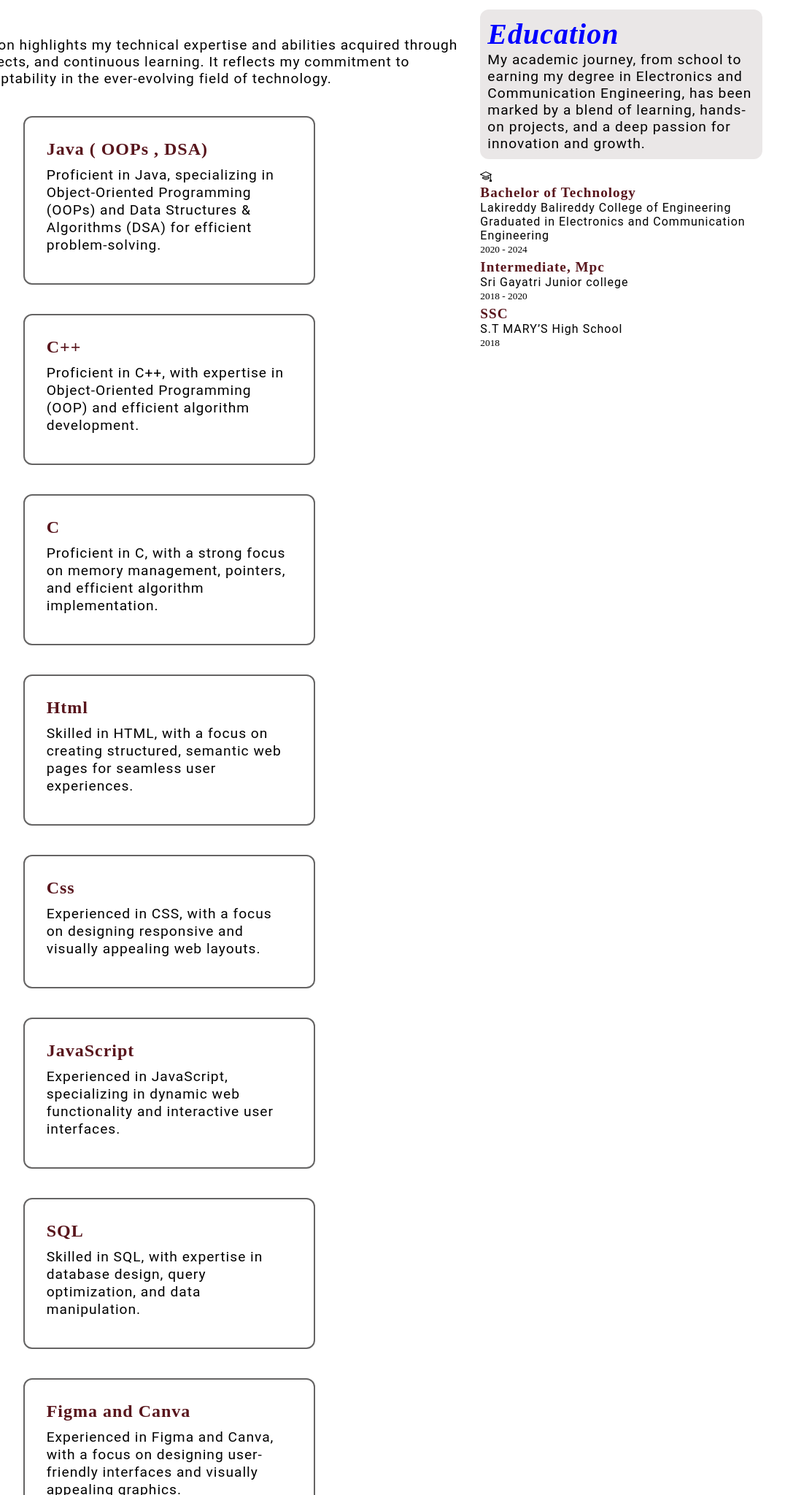
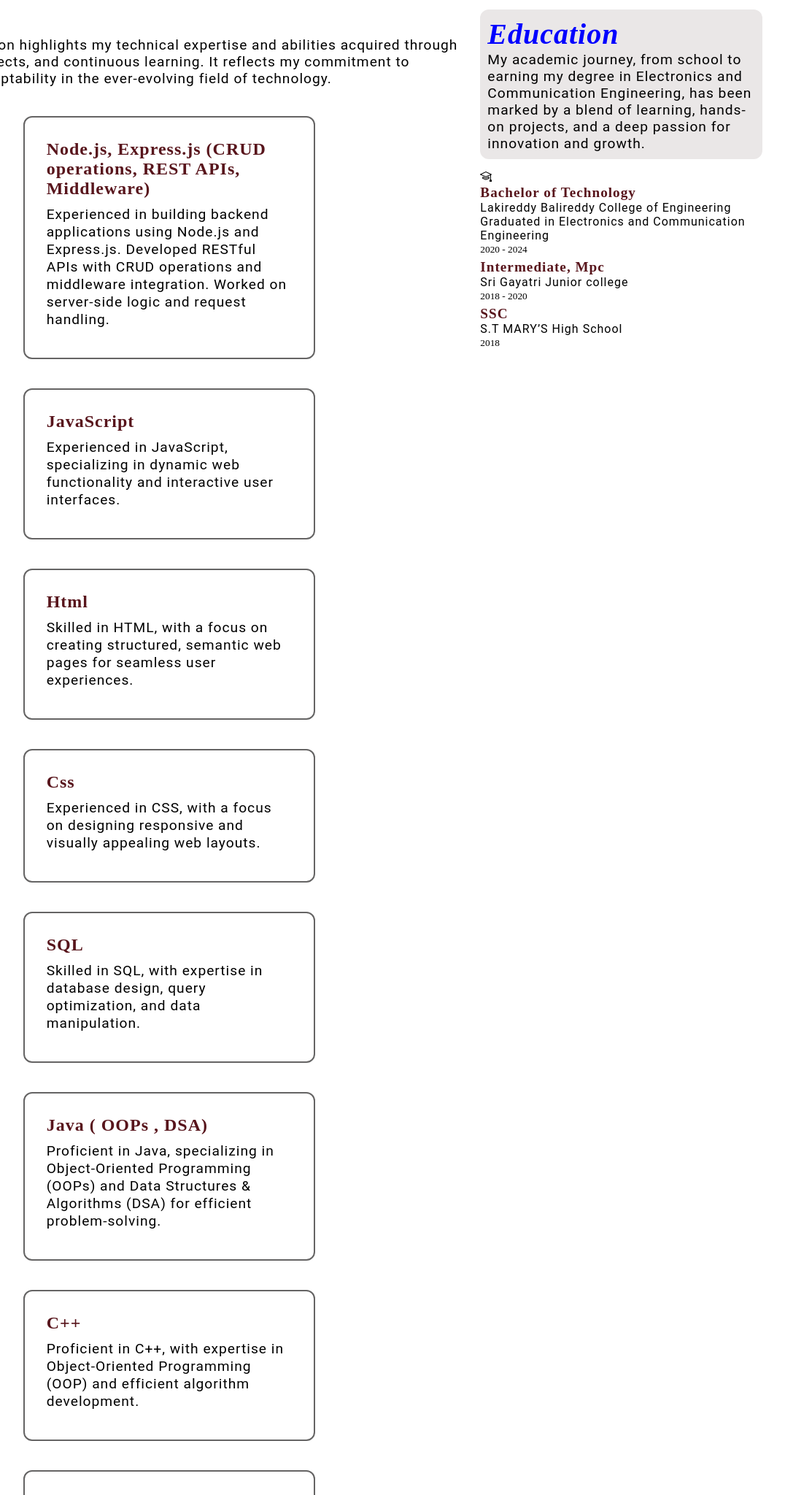
Before and after one commit to MALLIKHARJUN-02/MALLIKHARJUN-02, a plain HTML site: page about.html in a window 1280 px wide. Shown: the part 351-2399 px from the top of the page at 73% size, without its empty margins (185-1261 px from the left). Drawn offline with Linux system fonts and the light colour scheme.

Commit message:
updated skills projects and navagations

```diff
--- a/about.html
+++ b/about.html
@@ -8,7 +8,8 @@
         content="Professional Portfolio of Chilukuri Mallikharjun Reddy. Showcasing skills in web development, Java, C++, and project implementations.">
     <meta name="keywords" content="Portfolio, Web Development, Java, C++, HTML, CSS, JavaScript, Bootstrap">
     <meta name="author" content="Chilukuri Mallikharjun Reddy">
-    <meta http-equiv="Content-Security-Policy" content="default-src 'self'; script-src 'self' https://fonts.googleapis.com; style-src 'self' https://fonts.googleapis.com;">
+    <meta http-equiv="Content-Security-Policy"
+        content="default-src 'self'; script-src 'self' https://fonts.googleapis.com; style-src 'self' https://fonts.googleapis.com;">
     <link rel="icon" type="image/png" sizes="32x32" href="./assets/images/mkr.jpg">
     <link rel="apple-touch-icon" sizes="180x180" href="./assets/images/mkr.jpg">
 
@@ -50,14 +51,17 @@
 
         <div id="introduction" class="introduction first_after_nav">
             <h1>Introduction</h1>
-            <p id="mainintro">My name is <strong>Chilukuri Mallikharjun Reddy</strong>. I graduated in Electronics and Communication
+            <p id="mainintro">My name is <strong>Chilukuri Mallikharjun Reddy</strong>. I graduated in Electronics and
+                Communication
                 Engineering from Lakireddy Balireddy College of Engineering in 2024. I am passionate about coding,
                 creating innovative projects, and constantly learning new technologies. My skills include programming in
                 Java, C, C++, Python, and web development. I enjoy building mini projects and playing cricket in my free
                 time, and I aspire to grow both personally and professionally through continuous learning and
                 collaboration.</p>
 
-                <p id="updatedintro">I'm <strong>Chilukuri Mallikharjun Reddy</strong>, a 2024 ECE graduate from Lakireddy Balireddy College of Engineering. I’m passionate about coding, project building, and learning new technologies. Skilled in Java, C, C++, Python, and web development.</p>
+            <p id="updatedintro">I'm <strong>Chilukuri Mallikharjun Reddy</strong>, a 2024 ECE graduate from Lakireddy
+                Balireddy College of Engineering. I’m passionate about coding, project building, and learning new
+                technologies. Skilled in Java, C, C++, Python, and web development.</p>
         </div>
 
         <div id="profile-info" class="profile-info">
@@ -66,12 +70,54 @@
 
                 <div class="skills">
                     <h2>Skills</h2>
-                        <p>The skills section highlights my technical expertise and abilities acquired through education, projects, and continuous learning. It reflects my commitment to growth and adaptability in the ever-evolving field of technology.</p>
+                    <p>The skills section highlights my technical expertise and abilities acquired through education,
+                        projects, and continuous learning. It reflects my commitment to growth and adaptability in the
+                        ever-evolving field of technology.</p>
+                </div>
+
+
+
+                <div class="nodeexpress s-i-card">
+                    <h3>Node.js, Express.js (CRUD operations, REST APIs, Middleware)</h3>
+                    <p>Experienced in building backend applications using Node.js and Express.js.
+                        Developed RESTful APIs with CRUD operations and middleware integration.
+                        Worked on server-side logic and request handling.</p>
+                    <!-- <a href="" rel="noopener noreferrer">[ Project ] GitHub</a> -->
+                </div>
+
+                <div class="JavaScript s-i-card">
+                    <h3>JavaScript</h3>
+                    <p>Experienced in JavaScript, specializing in dynamic web functionality and interactive user
+                        interfaces.</p>
+                    <!-- <a href="" rel="noopener noreferrer">[ Project ] GitHub</a> -->
+                </div>
+
+                <div class="Html s-i-card">
+                    <h3>Html</h3>
+                    <p>Skilled in HTML, with a focus on creating structured, semantic web pages for seamless user
+                        experiences.</p>
+                    <!-- <a href="" rel="noopener noreferrer">[ Project ] GitHub</a> -->
+                </div>
+
+
+                <div class="Css s-i-card">
+                    <h3>Css</h3>
+                    <p>Experienced in CSS, with a focus on designing responsive and visually appealing web layouts.
+                    </p>
+                    <!-- <a href="" rel="noopener noreferrer">[ Project ] GitHub</a> -->
+                </div>
+
+                <div class="SQl s-i-card">
+                    <h3>SQL</h3>
+                    <p>Skilled in SQL, with expertise in database design, query optimization, and data manipulation.
+                    </p>
+                    <!-- <a href="" rel="noopener noreferrer">[ Project ] GitHub</a> -->
                 </div>
 
                 <div class="java s-i-card">
                     <h3>Java ( OOPs , DSA)</h3>
-                        <p>Proficient in Java, specializing in Object-Oriented Programming (OOPs) and Data Structures & Algorithms (DSA) for efficient problem-solving.</p>
+                    <p>Proficient in Java, specializing in Object-Oriented Programming (OOPs) and Data Structures &
+                        Algorithms (DSA) for efficient problem-solving.</p>
 
                     <!-- <a href="" rel="noopener noreferrer">[ Project ] GitHub</a> -->
                 </div>
@@ -90,38 +136,10 @@
                     </p>
                 </div>
 
-                    <div class="Html s-i-card">
-                        <h3>Html</h3>
-                        <p>Skilled in HTML, with a focus on creating structured, semantic web pages for seamless user
-                            experiences.</p>
-                            <!-- <a href="" rel="noopener noreferrer">[ Project ] GitHub</a> -->
-                    </div>
-
-
-                    <div class="Css s-i-card">
-                        <h3>Css</h3>
-                        <p>Experienced in CSS, with a focus on designing responsive and visually appealing web layouts.
-                        </p>
-                        <!-- <a href="" rel="noopener noreferrer">[ Project ] GitHub</a> -->
-                    </div>
-
-                    <div class="JavaScript s-i-card">
-                        <h3>JavaScript</h3>
-                        <p>Experienced in JavaScript, specializing in dynamic web functionality and interactive user
-                            interfaces.</p>
-                            <!-- <a href="" rel="noopener noreferrer">[ Project ] GitHub</a> -->
-                    </div>
-
-                    <div class="SQl s-i-card">
-                        <h3>SQL</h3>
-                        <p>Skilled in SQL, with expertise in database design, query optimization, and data manipulation.
-                        </p>
-                        <!-- <a href="" rel="noopener noreferrer">[ Project ] GitHub</a> -->
-                    </div>
-
                 <div class="FigmaandCanva s-i-card">
                     <h3>Figma and Canva</h3>
-                        <p>Experienced in Figma and Canva, with a focus on designing user-friendly interfaces and visually appealing graphics.</p>
+                    <p>Experienced in Figma and Canva, with a focus on designing user-friendly interfaces and visually
+                        appealing graphics.</p>
                 </div>
 
                 <div class="GitandGitHub s-i-card">
@@ -183,32 +201,38 @@
                 <div class="step ct-card">
                     <h3>Completed the Soft Skills course Step by HINDU (The Hindu Group)</h3>
 
-                    <a href="https://drive.google.com/file/d/1lGDIB6wN3rwEDV46BREzPnA6g9K2qICB/view?usp=drive_link" rel="noopener noreferrer">View Certificate</a>
+                    <a href="https://drive.google.com/file/d/1lGDIB6wN3rwEDV46BREzPnA6g9K2qICB/view?usp=drive_link"
+                        rel="noopener noreferrer">View Certificate</a>
                 </div>
 
 
                 <div class="sdc ct-card">
                     <h3>Career Essentials in Software Development by Microsoft and Linkedln.</h3>
 
-                    <a href="https://drive.google.com/file/d/1fkfpopZ2Csvv7JGerujUZgiyePRs4W8N/view?usp=drive_link" rel="noopener noreferrer">View Certificate</a>
+                    <a href="https://drive.google.com/file/d/1fkfpopZ2Csvv7JGerujUZgiyePRs4W8N/view?usp=drive_link"
+                        rel="noopener noreferrer">View Certificate</a>
                 </div>
 
                 <div class="jntuk ct-card">
-                    <h3>Participated in Gesture controlled robot workshop in national technical and cultural fest organized by JNTUK</h3>
+                    <h3>Participated in Gesture controlled robot workshop in national technical and cultural fest
+                        organized by JNTUK</h3>
 
-                    <a href="https://drive.google.com/file/d/1bJY0GfZMXVJtV8sLdddN6nBGPDw7PJJN/view?usp=drive_link" rel="noopener noreferrer">View Certificate</a>
+                    <a href="https://drive.google.com/file/d/1bJY0GfZMXVJtV8sLdddN6nBGPDw7PJJN/view?usp=drive_link"
+                        rel="noopener noreferrer">View Certificate</a>
                 </div>
 
                 <div class="genai ct-card">
                     <h3>Career Essentials in Generative AI by Microsoft and LinkedIn.</h3>
 
-                    <a href="https://drive.google.com/file/d/1e-Tmx43GSnnXZgPE7TQ7BDH6T5t4aSDW/view?usp=drive_link"  rel="noopener noreferrer">View Certificate</a>
+                    <a href="https://drive.google.com/file/d/1e-Tmx43GSnnXZgPE7TQ7BDH6T5t4aSDW/view?usp=drive_link"
+                        rel="noopener noreferrer">View Certificate</a>
                 </div>
 
                 <div class="javainfosys ct-card">
                     <h3>Learn Programming with Java - An Interactive Way by Infosys Springboard.</h3>
 
-                    <a href="https://drive.google.com/file/d/1po6XmQuAv_5VgA_U6bwiNDZCZH0uTm5A/view?usp=drive_link" rel="noopener noreferrer">View Certificate</a>
+                    <a href="https://drive.google.com/file/d/1po6XmQuAv_5VgA_U6bwiNDZCZH0uTm5A/view?usp=drive_link"
+                        rel="noopener noreferrer">View Certificate</a>
                 </div>
 
             </div>
@@ -221,21 +245,25 @@
             <div class="interninfo">
 
                 <div class="bist int-card">
-                    <h3> VLSI Design for Testability Organized by BIST TECHNOLOGIES PVT.LTD. In Collaboration with APSCHE.</h3>
+                    <h3> VLSI Design for Testability Organized by BIST TECHNOLOGIES PVT.LTD. In Collaboration with
+                        APSCHE.</h3>
 
-                    <a href="https://drive.google.com/file/d/18d_Hk2KhuQgeygz5-sRWKMWkIis0mmlr/view?usp=drive_link" rel="noopener noreferrer">View Certificate</a>
+                    <a href="https://drive.google.com/file/d/18d_Hk2KhuQgeygz5-sRWKMWkIis0mmlr/view?usp=drive_link"
+                        rel="noopener noreferrer">View Certificate</a>
                 </div>
 
                 <div class="cisco int-card">
                     <h3>CISCO-AICTE Virtual Internship Program 2023, Networking Essentials and Packet Tracer.</h3>
 
-                    <a href="https://drive.google.com/file/d/1XnDENK1ujuLYY-2QAf_p1BM_3h325Wr0/view?usp=drive_link" rel="noopener noreferrer">View Certificate</a>
+                    <a href="https://drive.google.com/file/d/1XnDENK1ujuLYY-2QAf_p1BM_3h325Wr0/view?usp=drive_link"
+                        rel="noopener noreferrer">View Certificate</a>
                 </div>
 
                 <div class="src int-card">
                     <h3>INTERNET OF THINGS(IOT),Src e-solutions,Vijayawada.</h3>
 
-                    <a href="https://drive.google.com/file/d/1IkxrXzXxahBn2Wv-Otn30SWPtv0fPpqM/view?usp=drive_link" rel="noopener noreferrer">View Certificate</a>
+                    <a href="https://drive.google.com/file/d/1IkxrXzXxahBn2Wv-Otn30SWPtv0fPpqM/view?usp=drive_link"
+                        rel="noopener noreferrer">View Certificate</a>
                 </div>
 
             </div>
```
Also changed, not shown: projects.html (+3 -3 lines). Lines whose indentation alone changed are shown as unchanged.
